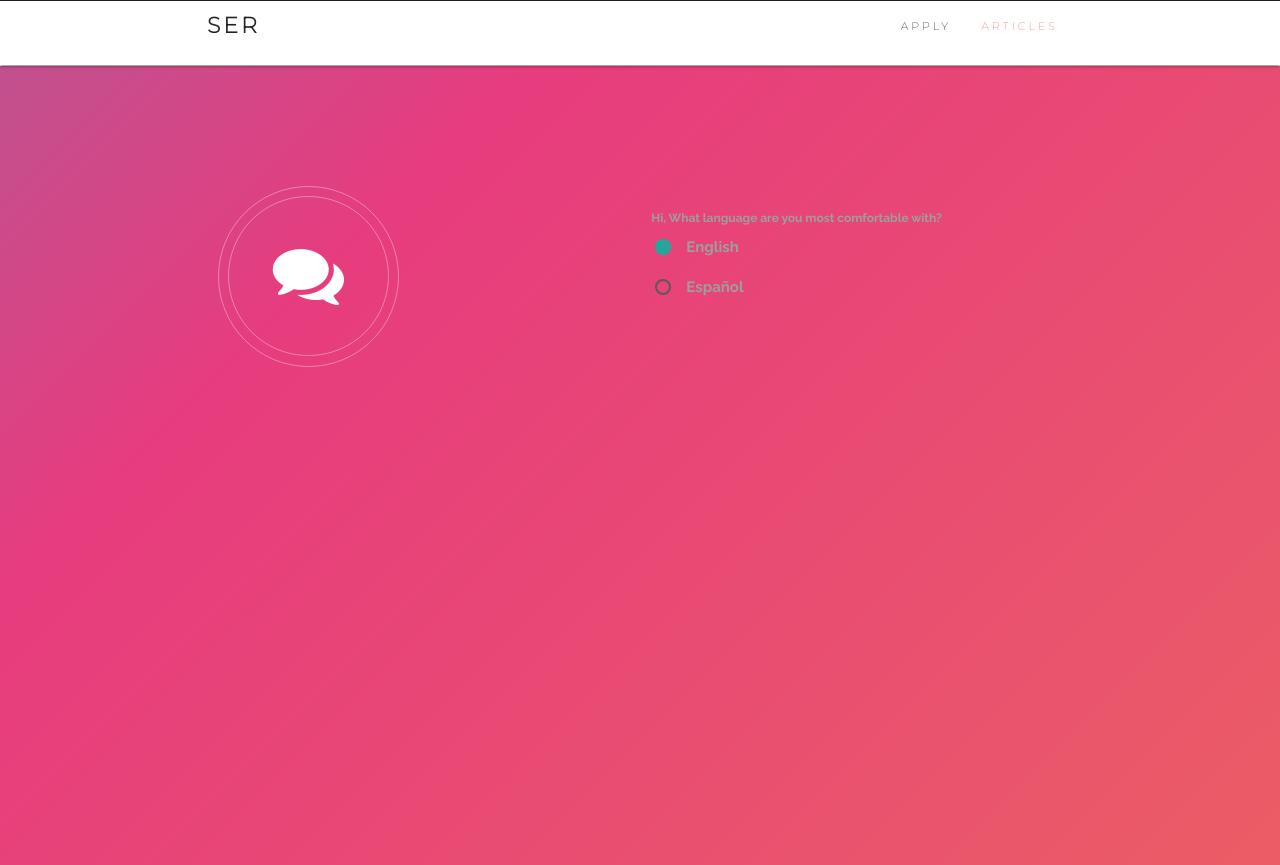
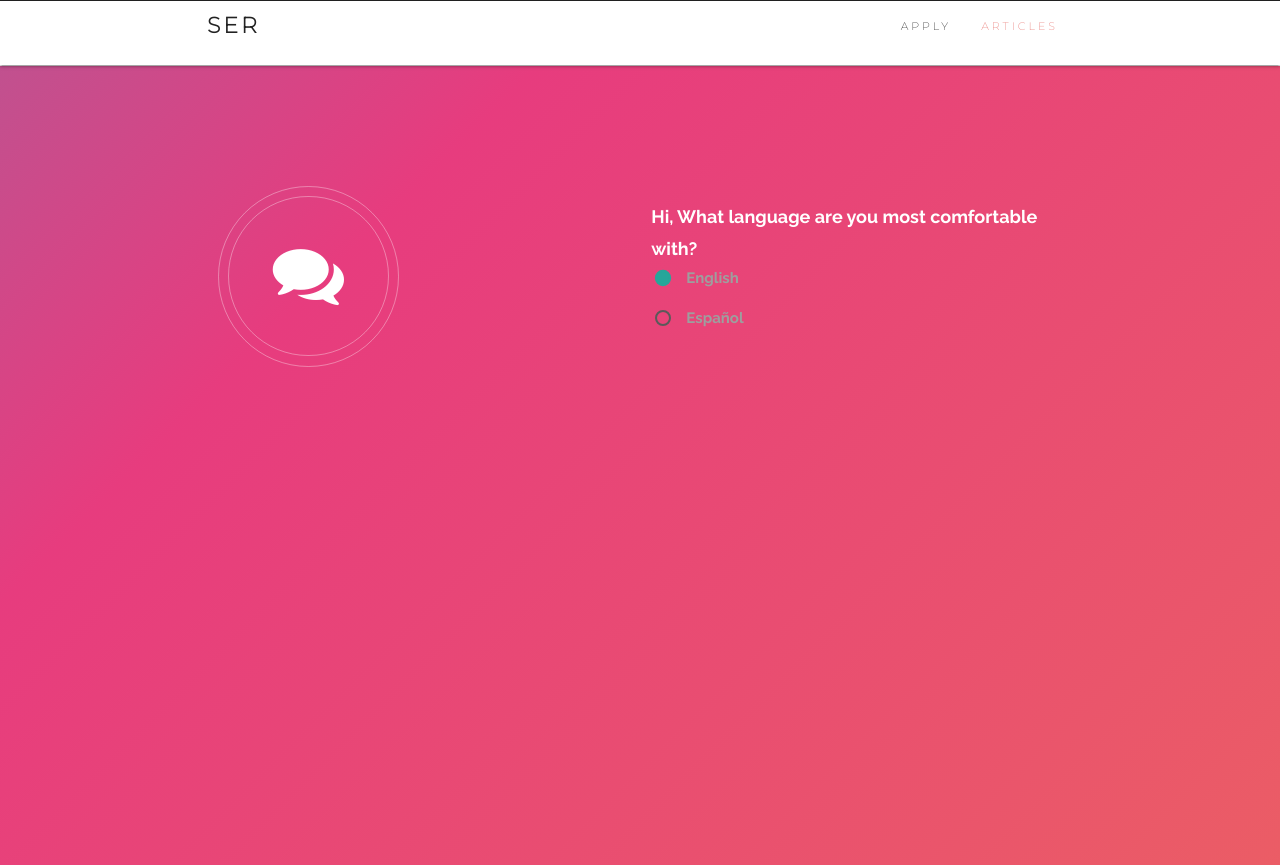
Before and after one commit to dallas2018/team-15, a PHP site: page /index.html in a window 1280 px wide. Shown: the part 799-1664 px from the top of the page. Run offline with PHP 8.4, Linux system fonts and the light colour scheme.

Commit message:
changed font size

```diff
--- a/assets/css/style.css
+++ b/assets/css/style.css
@@ -831,7 +831,7 @@ textarea.form-control {
 
 .question {
 	color: #ffffff;
-	font-size: 120%;
+	font-size: 150%;
 }
 
 /*--------------------------------*/
--- a/index.html
+++ b/index.html
@@ -96,7 +96,7 @@
 				<!-- area -->
           <div class="input-field col l6 m6 s12">
 						<form action="#">
-							<div class="question"><label for="sport">Hi, What language are you most comfortable with?</label></div>
+							<label for="sport"><div class="question">Hi, What language are you most comfortable with?</label></div>
 					     <p>
 					       <label>
 					         <input id="myInput" name="group1" type="radio" checked autofocus="autofocus"/>
```
